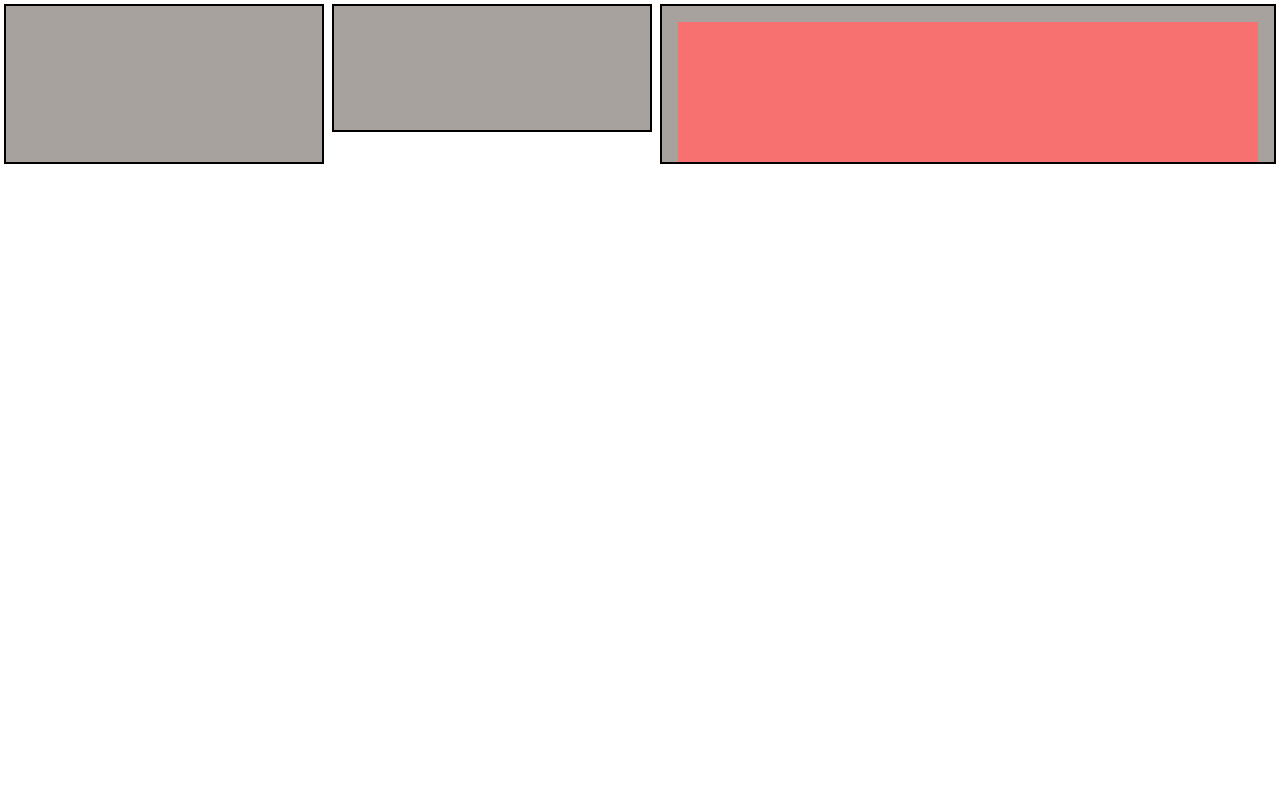
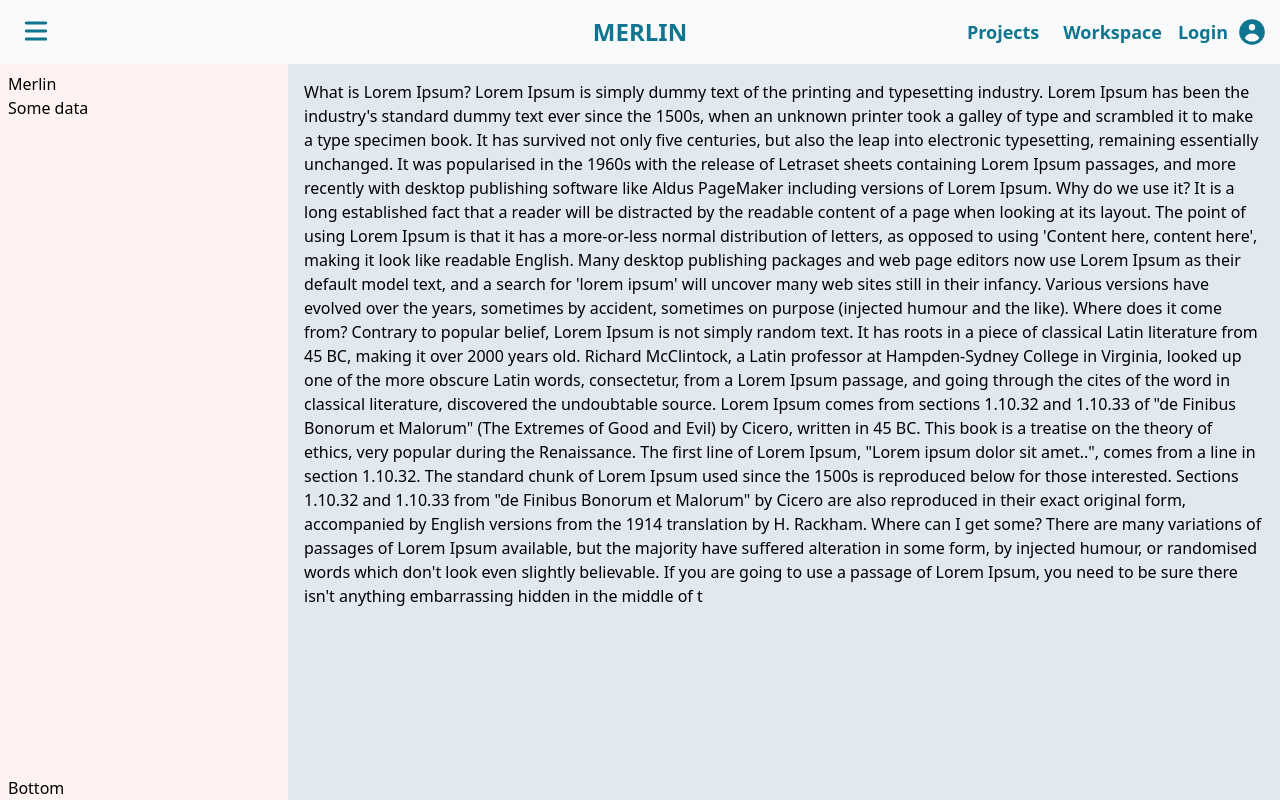
Before and after one commit to christopherSofusNielsen/tailwind-course, a React (Create React App) app: page / in a window 1280 px wide. Built offline with nearby package versions, Linux system fonts and the light colour scheme.

Commit message:
fixed overflow issue

```diff
--- a/src/App.tsx
+++ b/src/App.tsx
@@ -1,13 +1,13 @@
 // import { Intro } from "./components/Intro";
 // import { Header } from "./components/NavSideBar/Header";
-import { FlexBox } from "./components/flexbox/FlexBox";
-// import { Page } from "./components/NavSideBar/Page";
+// import { FlexBox } from "./components/flexbox/FlexBox";
+import { Page } from "./components/NavSideBar/Page";
 
 const App = () => {
   // return <Intro />;
   // return <Header />;
-  // return <Page />;
-  return <FlexBox />;
+  return <Page />;
+  // return <FlexBox />;
 };
 
 export default App;
--- a/src/components/NavSideBar/Header.tsx
+++ b/src/components/NavSideBar/Header.tsx
@@ -7,7 +7,7 @@ type HeaderProps = {
 
 export const Header = ({ onToggle }: HeaderProps) => {
   return (
-    <nav className="flex items-center justify-between w-screen p-2 h-14 md:h-16 bg-slate-50">
+    <nav className="flex items-center justify-between w-screen p-2 h-14 md:h-16 bg-slate-50 grow-0">
       <div className="basis-1/3">
         <button className="p-1 cursor-pointer" onClick={onToggle}>
           <HiMenu className="w-8 h-8 ml-2 fill-cyan-700" />
--- a/src/components/NavSideBar/Page.tsx
+++ b/src/components/NavSideBar/Page.tsx
@@ -9,11 +9,18 @@ export const Page = () => {
   return (
     <div className="flex flex-col w-screen h-screen">
       <Header isOpen={open} onToggle={() => setOpen((state) => !state)} />
-      <div className="flex overflow-auto grow">
+      <div className="flex flex-row items-stretch overflow-hidden grow">
         <SideBar isOpen={open} onClose={() => setOpen(false)} />
-        <div className="w-full overflow-y-auto grow">
-          <div className="w-full min-h-full p-4 bg-slate-200">
-            What is Lorem Ipsum? Lorem Ipsum is simply dummy text of the
+        <div className="overflow-auto grow">
+          <div className="w-full min-h-full p-4 bg-slate-200">{text}</div>
+        </div>
+      </div>
+    </div>
+  );
+};
+
+const text = `
+What is Lorem Ipsum? Lorem Ipsum is simply dummy text of the
             printing and typesetting industry. Lorem Ipsum has been the
             industry's standard dummy text ever since the 1500s, when an unknown
             printer took a galley of type and scrambled it to make a type
@@ -54,9 +61,4 @@ export const Page = () => {
             look even slightly believable. If you are going to use a passage of
             Lorem Ipsum, you need to be sure there isn't anything embarrassing
             hidden in the middle of t
-          </div>
-        </div>
-      </div>
-    </div>
-  );
-};
+`;
--- a/src/components/NavSideBar/SideBar.tsx
+++ b/src/components/NavSideBar/SideBar.tsx
@@ -9,7 +9,7 @@ export const SideBar = ({ onClose, isOpen }: SideBarProps) => {
   if (!isOpen) return null;
 
   return (
-    <div className="absolute top-0 left-0 w-screen h-screen p-2 bg-red-50 sm:relative sm:h-full sm:w-72">
+    <div className="absolute top-0 left-0 w-screen h-screen p-2 bg-red-50 sm:relative sm:h-full sm:w-72 shrink-0">
       <span className="flex justify-end w-full sm:hidden">
         <button onClick={onClose} className=" bg-blue-50">
           <HiOutlineArrowLeft className="w-8 h-8" />
```
